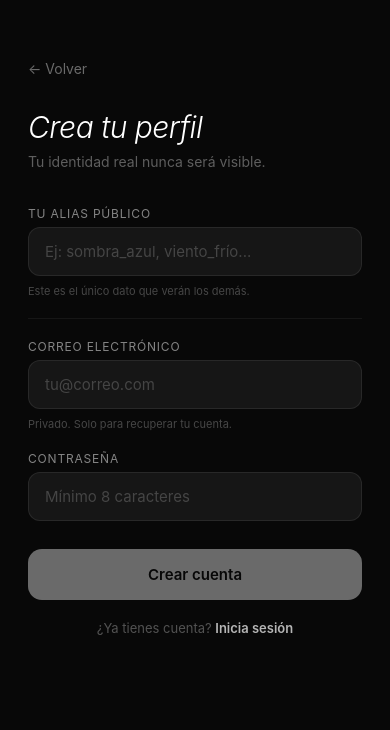
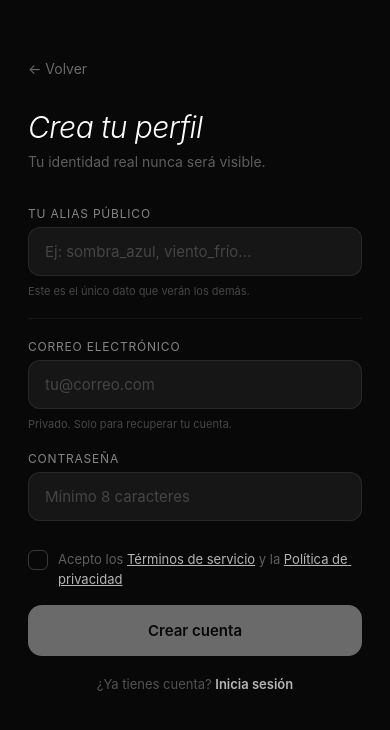
Before and after one commit to mauricioguio/susurro, a React Native app in the folder susurro-app/: screen /Register in a window 390 px wide. Shown: the top 730 px of the page. Built offline with nearby package versions, Linux system fonts and the light colour scheme.

Commit message:
feat: require terms acceptance on registration

```diff
--- a/susurro-app/src/screens/auth/RegisterScreen.tsx
+++ b/susurro-app/src/screens/auth/RegisterScreen.tsx
@@ -1,6 +1,7 @@
 import { useState } from 'react';
 import { View, Text, TextInput, TouchableOpacity, StyleSheet, ScrollView, KeyboardAvoidingView, Platform, ActivityIndicator, Alert } from 'react-native';
 import { NativeStackNavigationProp } from '@react-navigation/native-stack';
+import { Ionicons } from '@expo/vector-icons';
 import { authApi } from '../../services/api';
 import { useAuthStore } from '../../store/authStore';
 
@@ -10,10 +11,11 @@ export default function RegisterScreen({ navigation }: Props) {
   const [alias, setAlias] = useState('');
   const [email, setEmail] = useState('');
   const [password, setPassword] = useState('');
+  const [termsAccepted, setTermsAccepted] = useState(false);
   const [loading, setLoading] = useState(false);
   const login = useAuthStore(s => s.login);
 
-  const canSubmit = alias.trim() && email.trim() && password.length >= 8;
+  const canSubmit = alias.trim() && email.trim() && password.length >= 8 && termsAccepted;
 
   const handleRegister = async () => {
     if (!canSubmit) return;
@@ -81,6 +83,22 @@ export default function RegisterScreen({ navigation }: Props) {
           </View>
         </View>
 
+        <TouchableOpacity style={styles.termsRow} onPress={() => setTermsAccepted(v => !v)} activeOpacity={0.7}>
+          <View style={[styles.checkbox, termsAccepted && styles.checkboxActive]}>
+            {termsAccepted && <Ionicons name="checkmark" size={13} color="#080808" />}
+          </View>
+          <Text style={styles.termsText}>
+            Acepto los{' '}
+            <Text style={styles.termsLink} onPress={() => navigation.navigate('Legal', { type: 'terms' })}>
+              Términos de servicio
+            </Text>
+            {' '}y la{' '}
+            <Text style={styles.termsLink} onPress={() => navigation.navigate('Legal', { type: 'privacy' })}>
+              Política de privacidad
+            </Text>
+          </Text>
+        </TouchableOpacity>
+
         <TouchableOpacity
           style={[styles.btn, (!canSubmit || loading) && styles.btnDisabled]}
           onPress={handleRegister}
@@ -124,4 +142,14 @@ const styles = StyleSheet.create({
   btnText: { color: '#080808', fontSize: 15, fontWeight: '600' },
   loginLink: { textAlign: 'center', color: 'rgba(255,255,255,0.3)', fontSize: 13 },
   loginLinkBold: { color: 'rgba(255,255,255,0.7)', fontWeight: '600' },
+
+  termsRow: { flexDirection: 'row', alignItems: 'flex-start', gap: 10, marginBottom: 16 },
+  checkbox: {
+    width: 20, height: 20, borderRadius: 6, marginTop: 1,
+    borderWidth: 1.5, borderColor: 'rgba(255,255,255,0.2)',
+    alignItems: 'center', justifyContent: 'center',
+  },
+  checkboxActive: { backgroundColor: '#fff', borderColor: '#fff' },
+  termsText: { flex: 1, color: 'rgba(255,255,255,0.35)', fontSize: 13, lineHeight: 20 },
+  termsLink: { color: 'rgba(255,255,255,0.7)', textDecorationLine: 'underline' },
 });
```
